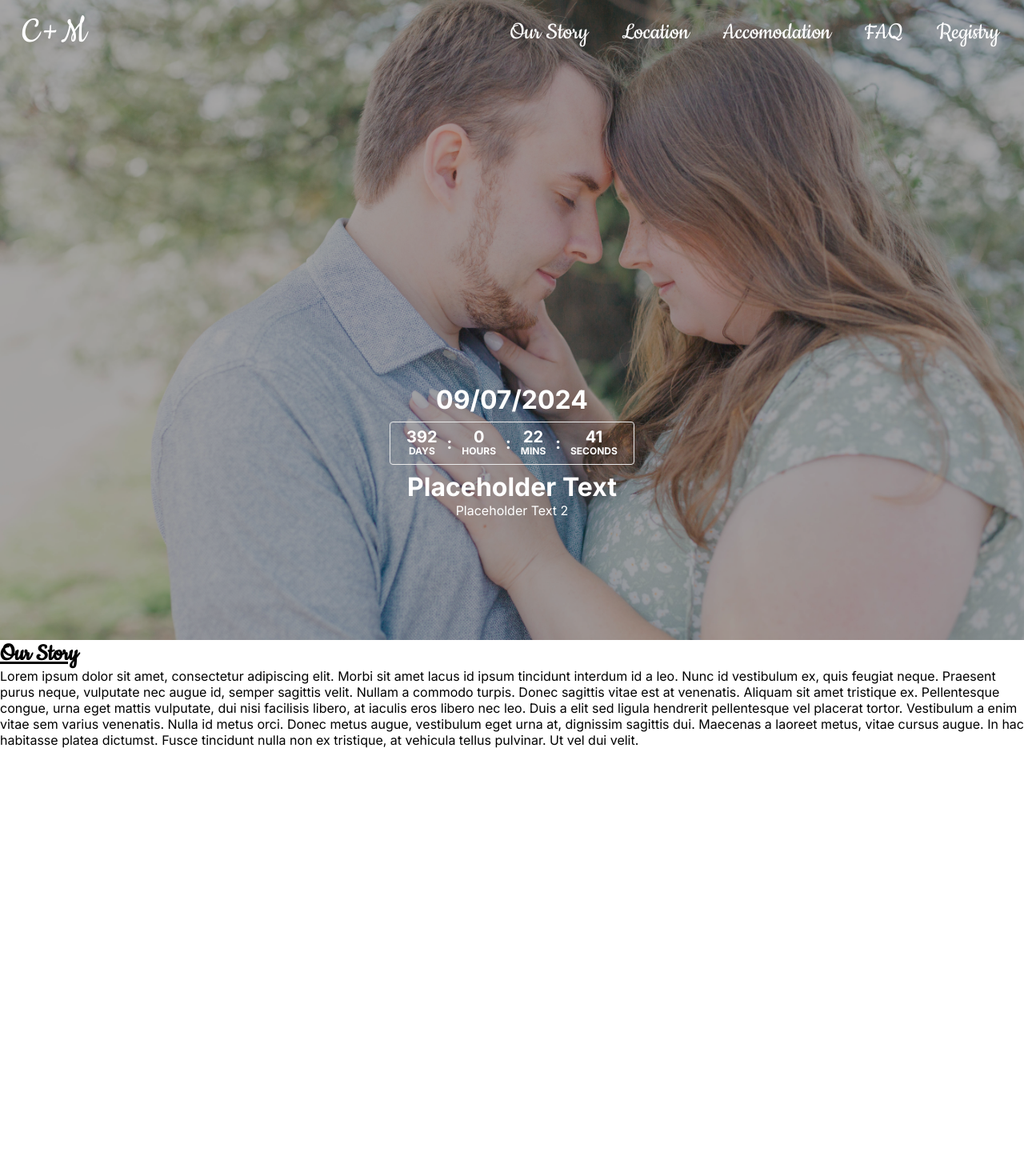
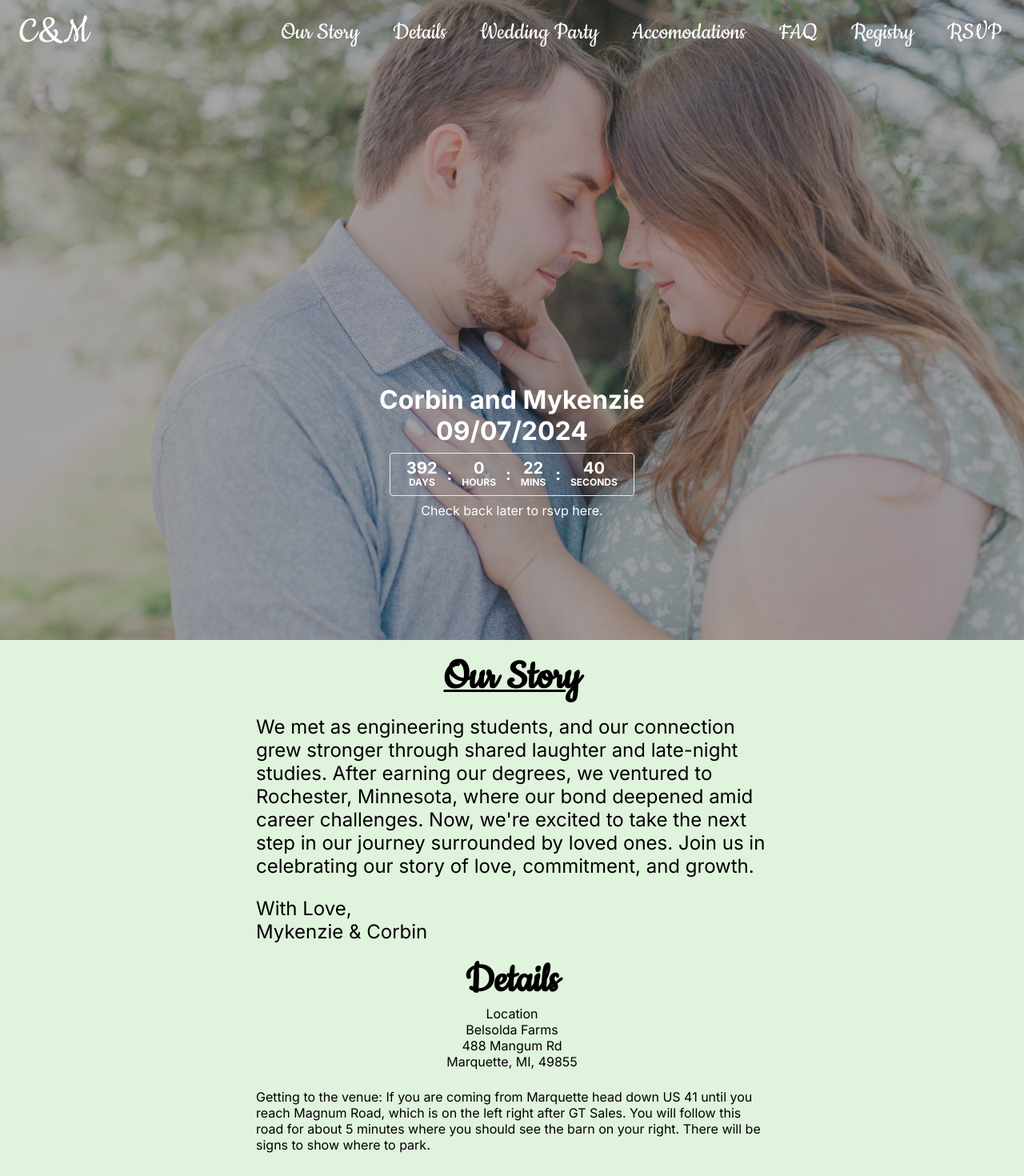
Before and after one commit to crholz/personal-site, a Next.js app: page / in a window 1280 px wide. Shown: the top 1470 px of the page at 80% size. Before the commit the page ends 935 px from the top, so only its background shows below. Built offline with nearby package versions, Linux system fonts and the light colour scheme; grey boxes are pictures that could not be loaded.

Commit message:
Start filling in the sections and stylizing

```diff
--- a/src/app/components/ContentPage.css
+++ b/src/app/components/ContentPage.css
@@ -1,15 +1,215 @@
+.text-item {
+  align-items: center;
+}
+
 .our-story {
   width: 100%;
   align-items: center;
-  background-color: white;
 }
 
 .our-story-head {
   color: #000;
   text-decoration: underline 3px;
+  padding-top: 2vh;
+  text-align: center;
   font-family: 'Cookie', serif;
+  font-size: 56px;
 }
 
 .our-story-p {
   color: #000;
+  padding-top: 2vh;
+  padding-bottom: 3vh;
+  padding-left: 25%;
+  padding-right: 25%;
+  font-size: 24px;
 }
+
+.our-story-sign {
+  color: #000;
+  padding-left: 25%;
+  padding-right: 25%;
+  font-size: 24px;
+}
+
+.our-story-signature {
+  color: #000;
+  padding-left: 25%;
+  padding-right: 25%;
+  font-size: 24px;
+}
+
+.details-head {
+  padding-top: 2vh;
+  text-align: center;
+  color: #000;
+  font-family: 'Cookie', serif;
+  font-size: 56px;
+}
+
+.location-text {
+  text-align: center;
+  color: #000;
+}
+
+.location-name {
+  text-align: center;
+  color: #000;
+}
+
+.location-addr {
+  text-align: center;
+  color: #000;
+}
+.location-city {
+  text-align: center;
+  color: #000;
+}
+
+.details-p {
+  padding-top: 3vh;
+  padding-bottom: 2vh;
+  padding-left: 25%;
+  padding-right: 25%;
+  color: #000;
+}
+
+.google-map {
+  align-items: center;
+  justify-content: center;
+  text-align: center;
+}
+
+.google-map-item {
+  border: 3px #c9e2c5;
+}
+
+.wedding-party-head {
+  text-align: center;
+  padding-top: 5vh;
+  color: #000;
+  font-family: 'Cookie', serif;
+  font-size: 56px;
+}
+
+.wedding-party-list {
+  display: grid;
+  grid-template-columns: repeat(2, 25vh);
+  grid-gap: 30px;
+  list-style: none;
+  text-align: center;
+  align-items: center;
+  justify-content: center;
+  padding-top: 3vh;
+  padding-bottom: 2vh;
+  color: #000;
+  font-family: 'Cookie', serif;
+  font-size: 32px
+}
+
+.bonusparty {
+  padding-top: 5vh;
+  text-align: center;
+  color: #000;
+  font-family: 'Cookie', serif;
+  font-size: 32px;
+}
+
+.accomodations {
+  padding-top: 5vh;
+}
+
+.accomodations-head {
+  text-align: center;
+  color: #000;
+  font-family: 'Cookie', serif;
+  font-size: 56px;
+}
+
+.accomodations-p {
+  text-align: center;
+  color: #000;
+}
+
+.faq {
+  padding-left: 25%;
+  padding-right: 25%;
+  padding-top: 3vh;
+  padding-bottom: 2vh;
+  color: #000;
+}
+
+.faq-head {
+  font-family: 'Cookie', serif;
+  font-size: 56px;
+}
+
+.faq-question {
+  padding-top: 1vh;
+  padding-bottom: 0.5vh;
+  color: #000;
+}
+
+.faq-answer {
+  padding-left: 3vh;
+  color: #000;
+}
+
+.registry {
+  text-align: center;
+  padding-top: 2vh;
+  padding-bottom: 3vh;
+  color: #000;
+}
+
+.registry-h {
+  font-family: 'Cookie', serif;
+  font-size: 56px;
+}
+
+.rsvp {
+  text-align: center;
+  color: #000;
+}
+
+.rsvp-head {
+  font-family: 'Cookie', serif;
+  font-size: 56px;
+}
+
+.content-page-box {
+  background-color: #e0f3dd;
+}
+
+@media screen and (max-width: 1040px) {
+  .our-story-p {
+    color: #000;
+    padding-top: 2vh;
+    padding-bottom: 3vh;
+    padding-left: 10%;
+    padding-right: 10%;
+    font-size: 18px;
+  }
+
+  .our-story-sign {
+    color: #000;
+    padding-left: 10%;
+    padding-right: 10%;
+    font-size: 18px;
+  }
+
+  .our-story-signature {
+    color: #000;
+    padding-left: 10%;
+    padding-right: 10%;
+    font-size: 18px;
+  }
+
+  .details-p {
+    padding-top: 3vh;
+    padding-bottom: 2vh;
+    padding-left: 10%;
+    padding-right: 10%;
+    color: #000;
+  }
+}
--- a/src/app/components/ContentPage.js
+++ b/src/app/components/ContentPage.js
@@ -3,12 +3,126 @@ import './ContentPage.css'
 function ContentPage() {
   return (
     <>
+    <div className='content-page-box'>
       <div className='text-item'>
         <div id="our-story" className="our-story">
           <h1 className="our-story-head">Our Story</h1>
-          <p className='our-story-p'>Lorem ipsum dolor sit amet, consectetur adipiscing elit. Morbi sit amet lacus id ipsum tincidunt interdum id a leo. Nunc id vestibulum ex, quis feugiat neque. Praesent purus neque, vulputate nec augue id, semper sagittis velit. Nullam a commodo turpis. Donec sagittis vitae est at venenatis. Aliquam sit amet tristique ex. Pellentesque congue, urna eget mattis vulputate, dui nisi facilisis libero, at iaculis eros libero nec leo. Duis a elit sed ligula hendrerit pellentesque vel placerat tortor. Vestibulum a enim vitae sem varius venenatis. Nulla id metus orci. Donec metus augue, vestibulum eget urna at, dignissim sagittis dui. Maecenas a laoreet metus, vitae cursus augue. In hac habitasse platea dictumst. Fusce tincidunt nulla non ex tristique, at vehicula tellus pulvinar. Ut vel dui velit.</p>
+          <p className='our-story-p'>We met as engineering students, and our connection grew stronger through shared laughter and late-night studies. After earning our degrees, we ventured to Rochester, Minnesota, where our bond deepened amid career challenges. Now, we're excited to take the next step in our journey surrounded by loved ones. Join us in celebrating our story of love, commitment, and growth.</p>
+          <p className='our-story-sign'>With Love,</p>
+          <p className='our-story-signature'>Mykenzie & Corbin</p>
         </div>
       </div>
+      <div className='text-item'>
+        <div id="details" className="details">
+          <h1 className="details-head">Details</h1>
+          <p className='location-text'>Location</p>
+          <p className='location-name'>Belsolda Farms</p>
+          <p className='location-addr'>488 Mangum Rd</p>
+          <p className='location-city'>Marquette, MI, 49855</p>
+          <p className='details-p'>Getting to the venue: If you are coming from Marquette head down US 41 until you reach Magnum Road, which is on the left right after GT Sales. You will follow this road for about 5 minutes where you should see the barn on your right. There will be signs to show where to park.</p>
+          <div className='google-map'>
+            <iframe className='google-map-item' src="https://www.google.com/maps/embed?pb=!1m14!1m8!1m3!1d10994.288144605103!2d-87.2771072!3d46.4571762!3m2!1i1024!2i768!4f13.1!3m3!1m2!1s0x4d4e185b3d01a50f%3A0xd192a5143d6f30d6!2sBelsolda%20farm!5e0!3m2!1sen!2sus!4v1692237051816!5m2!1sen!2sus" width="600" height="450" allowfullscreen="" loading="lazy" referrerpolicy="no-referrer-when-downgrade"></iframe>
+          </div>
+        </div>
+      </div>
+      <div className='text-item'>
+        <div id="wedding-party" className="wedding-party">
+          <h1 className="wedding-party-head">Wedding Party</h1>
+          <ul className='wedding-party-list'>
+            <li className='bridesmaid-side'>
+              <p className='member-name'>Samantha Walker -</p>
+              <p className='member-desc'>Friend of the Bride</p>
+              <p className='member-role'>Maid of Honor</p>
+            </li>
+            <li className='groomsman-side'>
+              <p className='member-name'>Ian Jones -</p>
+              <p className='member-desc'>Friend of the Groom</p>
+              <p className='member-role'>Best Man</p>
+            </li>
+            <li className='bridesmaid-side'>
+              <p className='member-name'>Rebecca Stover -</p>
+              <p className='member-desc'>Friend of the Bride</p>
+              <p className='member-role'>Bridesmaid</p>
+            </li>
+            <li className='groomsman-side'>
+              <p className='member-name'>Brett Hamilton -</p>
+              <p className='member-desc'>Friend of the Groom</p>
+              <p className='member-role'>Groomsmen</p>
+            </li>
+            <li className='bridesmaid-side'>
+              <p className='member-name'>Sarah Matson -</p>
+              <p className='member-desc'>Friend of the Bride</p>
+              <p className='member-role'>Bridesmaid</p>
+            </li>
+            <li className='groomsman-side'>
+              <p className='member-name'>Zach Bonus -</p>
+              <p className='member-desc'>Friend of the Groom</p>
+              <p className='member-role'>Groomsmen</p>
+            </li>
+            <li className='bridesmaid-side'>
+              <p className='member-name'>Kaitlyn Rymarsuk -</p>
+              <p className='member-desc'>Cousin of the Bride</p>
+              <p className='member-role'>Bridesmaid</p>
+            </li>
+            <li className='groomsman-side'>
+              <p className='member-name'>Darius Shultz -</p>
+              <p className='member-desc'>Friend of the Groom</p>
+              <p className='member-role'>Groomsmen</p>
+            </li>
+            <li className='bridesmaid-side'>
+              <p className='member-name'>Mykayla Brown -</p>
+              <p className='member-desc'>Sister of the Bride</p>
+              <p className='member-role'>Junior Bridesmaid</p>
+            </li>
+          <div className='groomsman-side'>
+            <p className='member-name'>Mykeira Brown -</p>
+            <p className='member-desc'>Sister of the Bride</p>
+            <p className='member-role'>Junior Bridesmaid</p>
+          </div>
+          </ul>
+          <div className='bonusparty'>
+            <p className='aspen-name'>Aspen</p>
+            <p className='aspen-name'>Dog of the Bridge and Groom</p>
+            <p className='aspen-name'>Flower Girl</p>
+          </div>
+        </div>
+      </div>
+      <div className='text-item'>
+        <div id="accomodations" className="accomodations">
+          <h1 className="accomodations-head">Hotels</h1>
+          <p className='accomodations-p'>We have a reserved a block of rooms at the (Insert hotel name here). Please reserve under (what we call our block) to receive the discount.</p>
+          <p className='accomodations-p'>(Insert Hotel here)</p>
+          <p className='accomodations-p'>Alternative Locations in Marquette</p>
+          <p className='accomodations-p'>(Insert Hotel here)</p>
+          <p className='accomodations-p'>(Insert Hotel here)</p>
+        </div>
+      </div>
+      <div className='text-item'>
+        <div id="faq" className="faq">
+          <h1 className="faq-head">FAQ</h1>
+          <p className='faq-question'>Are kids allowed?</p>
+          <p className='faq-answer'>No, this is an adult only event. We ask that please you get a sitter and enjoy a night without the kids.</p>
+          <p className='faq-question'>Is there a dress code?</p>
+          <p className='faq-answer'>No, please look nice but remember this event will be taking place in a barn/outside so please dress for the weather.</p>
+          <p className='faq-question'>Can we take photos?</p>
+          <p className='faq-answer'>During the ceremony we ask that you keep all phones and cameras put away. We have hired <a className='photographer' href='https://www.otterriverimages.com/'>a photographer</a> to capture the special day for us. During the rest of the night we are more than happy for you to take photos</p>
+          <p className='faq-question'>Is parking available?</p>
+          <p className='faq-answer'>Yes! There is plenty of parking available in the field nearby. There will be signs to help direct people as well.</p>
+        </div>
+      </div>
+      <div className='text-item'>
+        <div id="registry" className="registry">
+          <h1 className="registry-h">Registry</h1>
+          <p className='registry-p'>More information to come.</p>
+        </div>
+      </div>
+      <div className='text-item'>
+        <div id="rsvp" className="rsvp">
+          <h1 className="rsvp-head">RSVP</h1>
+          <p className='rsvp-p'>More information to come.</p>
+        </div>
+      </div>
+    </div>
     </>
   )
 }
--- a/src/app/components/HeaderBox.css
+++ b/src/app/components/HeaderBox.css
@@ -25,7 +25,7 @@
     color: #fff;
   }
 
-  @media screen  and (max-width: 870px) {
+  @media screen  and (max-width: 1040px) {
     .header-img {
         background: url('./home_image.jpg') center center/cover no-repeat;
         width: 100%;
--- a/src/app/components/HeaderBox.js
+++ b/src/app/components/HeaderBox.js
@@ -10,10 +10,10 @@ function HeaderBox() {
     <>
       <div className="header-img">
         <div className="content-box">
+          <h1 className="header-text">Corbin and Mykenzie</h1>
           <h1 className="header-text">09/07/2024</h1>
           <CountdownTimer targetDate={WEDDING_DATE} />
-          <h1 className="header-text">Placeholder Text</h1>
-          <p className="para-text">Placeholder Text 2</p>
+          <p className="para-text">Check back later to rsvp here.</p>
         </div>
       </div>
     </>
--- a/src/app/components/Navbar.css
+++ b/src/app/components/Navbar.css
@@ -31,7 +31,7 @@
 
   .navbar-menu {
     display: grid;
-    grid-template-columns: repeat(5, auto);
+    grid-template-columns: repeat(7, auto);
     grid-gap: 10px;
     list-style: none;
     text-align: center;
@@ -76,7 +76,7 @@
     display: none;
   }
 
-  @media screen and (max-width: 870px) {
+  @media screen and (max-width: 1040px) {
 
     .navbar-menu {
       display: flex;
--- a/src/app/components/Navbar.js
+++ b/src/app/components/Navbar.js
@@ -27,7 +27,7 @@ function Navbar() {
       <nav className="navbar">
         <div className={click ? "navbar-container active" : "navbar-container"}>
           <Link href="/" className="navbar-text">
-            C+M
+            C&M
           </Link>
           <div className="menu-icon" onClick={handleClick}>
             <FontAwesomeIcon
@@ -47,20 +47,29 @@ function Navbar() {
             </li>
             <li className="navbar-item">
               <Link
-                href="/#location"
+                href="/#details"
                 className="navbar-item-text"
                 onClick={closeMobileMenu}
               >
-                Location
+                Details
               </Link>
             </li>
             <li className="navbar-item">
               <Link
-                href="/#accomodation"
+                href="/#wedding-party"
                 className="navbar-item-text"
                 onClick={closeMobileMenu}
               >
-                Accomodation
+                Wedding Party
+              </Link>
+            </li>
+            <li className="navbar-item">
+              <Link
+                href="/#accomodations"
+                className="navbar-item-text"
+                onClick={closeMobileMenu}
+              >
+                Accomodations
               </Link>
             </li>
             <li className="navbar-item">
@@ -81,6 +90,15 @@ function Navbar() {
                 Registry
               </Link>
             </li>
+            <li className="navbar-item">
+              <Link
+                href="/#rsvp"
+                className="navbar-item-text"
+                onClick={closeMobileMenu}
+              >
+                RSVP
+              </Link>
+            </li>
           </ul>
         </div>
       </nav>
--- a/src/app/page.js
+++ b/src/app/page.js
@@ -9,7 +9,7 @@ export default function Home() {
     <main className={styles.main}>
       <Navbar />
       <HeaderBox />
-      <ContentPage />
+      <ContentPage className/>
     </main>
   )
 }
--- a/src/app/page.module.css
+++ b/src/app/page.module.css
@@ -1,4 +1,4 @@
-@import url('http://fonts.googleapis.com/css?family=Cookie');
+@import url('https://fonts.googleapis.com/css?family=Cookie');
 
 .main {
   display: flex;
```
